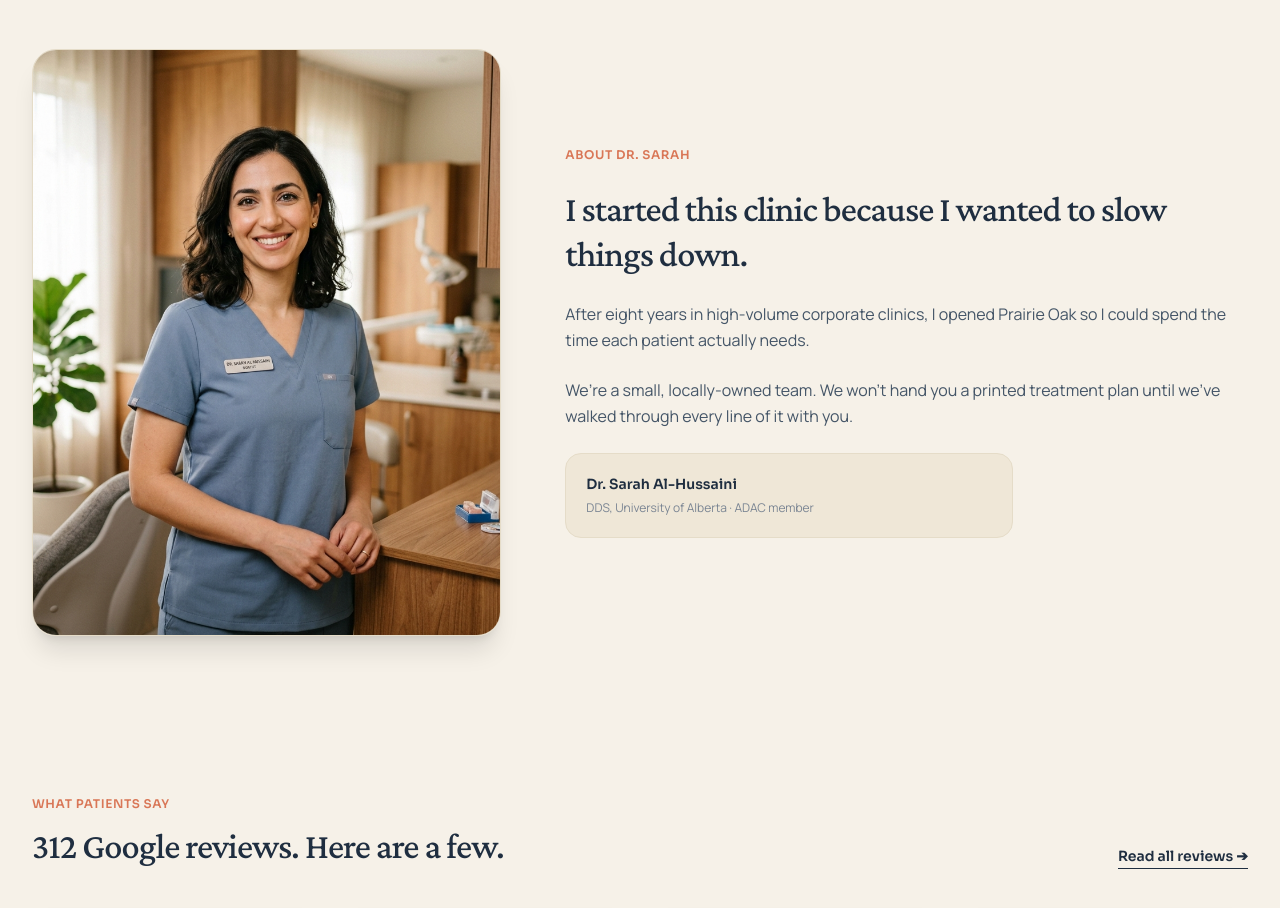
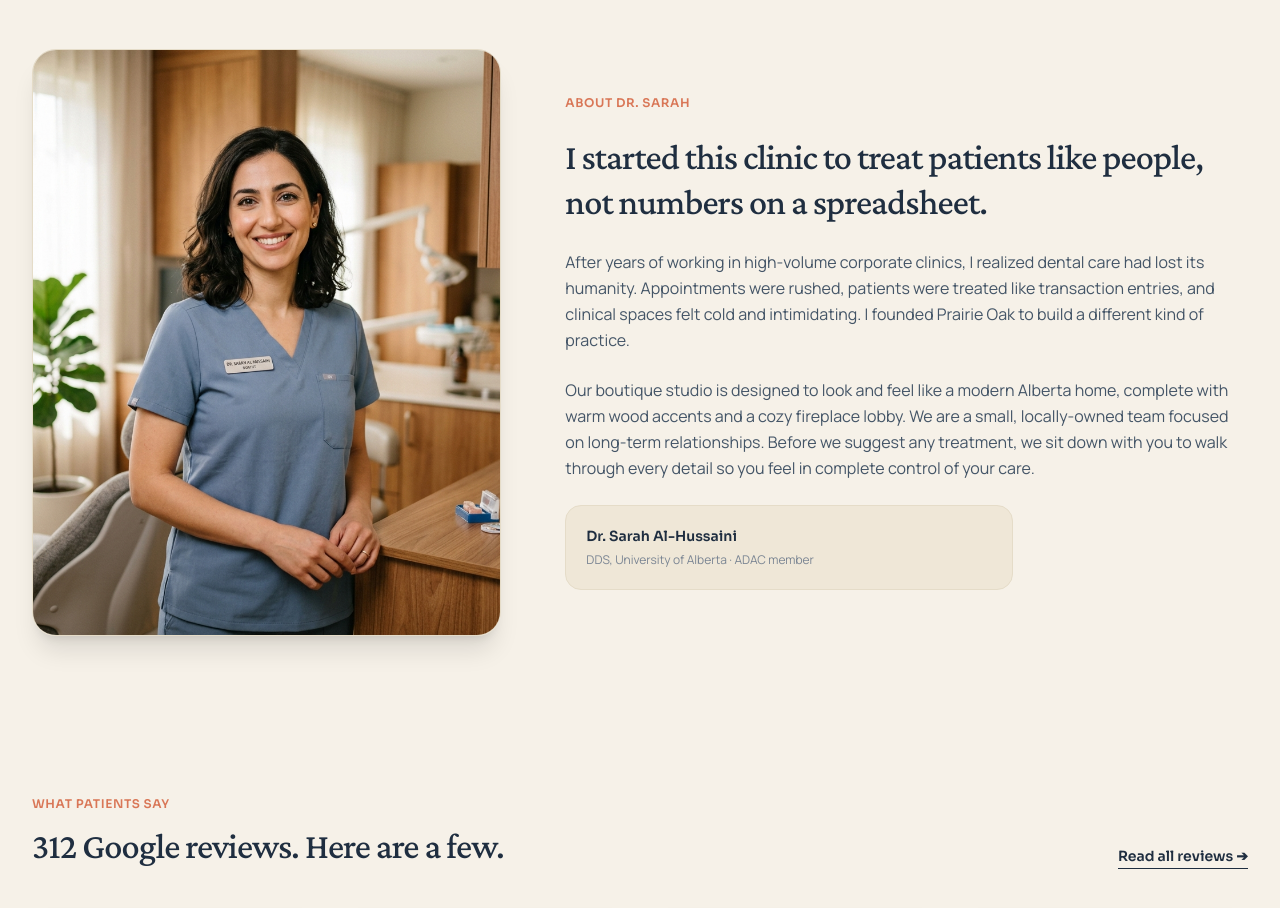
Before and after one commit to sr-sov/dental-demo, a Next.js app: page / in a window 1280 px wide. Shown: the part 2220-3128 px from the top of the page. Built offline with nearby package versions, Linux system fonts and the light colour scheme.

Commit message:
feat: rewrite About section copy to reflect warm-clinical branding

```diff
--- a/components/About.tsx
+++ b/components/About.tsx
@@ -22,13 +22,13 @@ export default function About() {
               About Dr. Sarah
             </span>
             <h2 className="font-serif text-3xl font-medium tracking-tight text-foreground md:text-4xl text-pretty leading-tight">
-              I started this clinic because I wanted to slow things down.
+              I started this clinic to treat patients like people, not numbers on a spreadsheet.
             </h2>
             <p className="text-sm md:text-base leading-relaxed text-foreground-muted">
-              After eight years in high-volume corporate clinics, I opened Prairie Oak so I could spend the time each patient actually needs.
+              After years of working in high-volume corporate clinics, I realized dental care had lost its humanity. Appointments were rushed, patients were treated like transaction entries, and clinical spaces felt cold and intimidating. I founded Prairie Oak to build a different kind of practice.
             </p>
             <p className="text-sm md:text-base leading-relaxed text-foreground-muted">
-              We’re a small, locally-owned team. We won’t hand you a printed treatment plan until we’ve walked through every line of it with you.
+              Our boutique studio is designed to look and feel like a modern Alberta home, complete with warm wood accents and a cozy fireplace lobby. We are a small, locally-owned team focused on long-term relationships. Before we suggest any treatment, we sit down with you to walk through every detail so you feel in complete control of your care.
             </p>
 
             <div className="rounded-2xl bg-surface-alt p-5 border border-line max-w-md">
```
